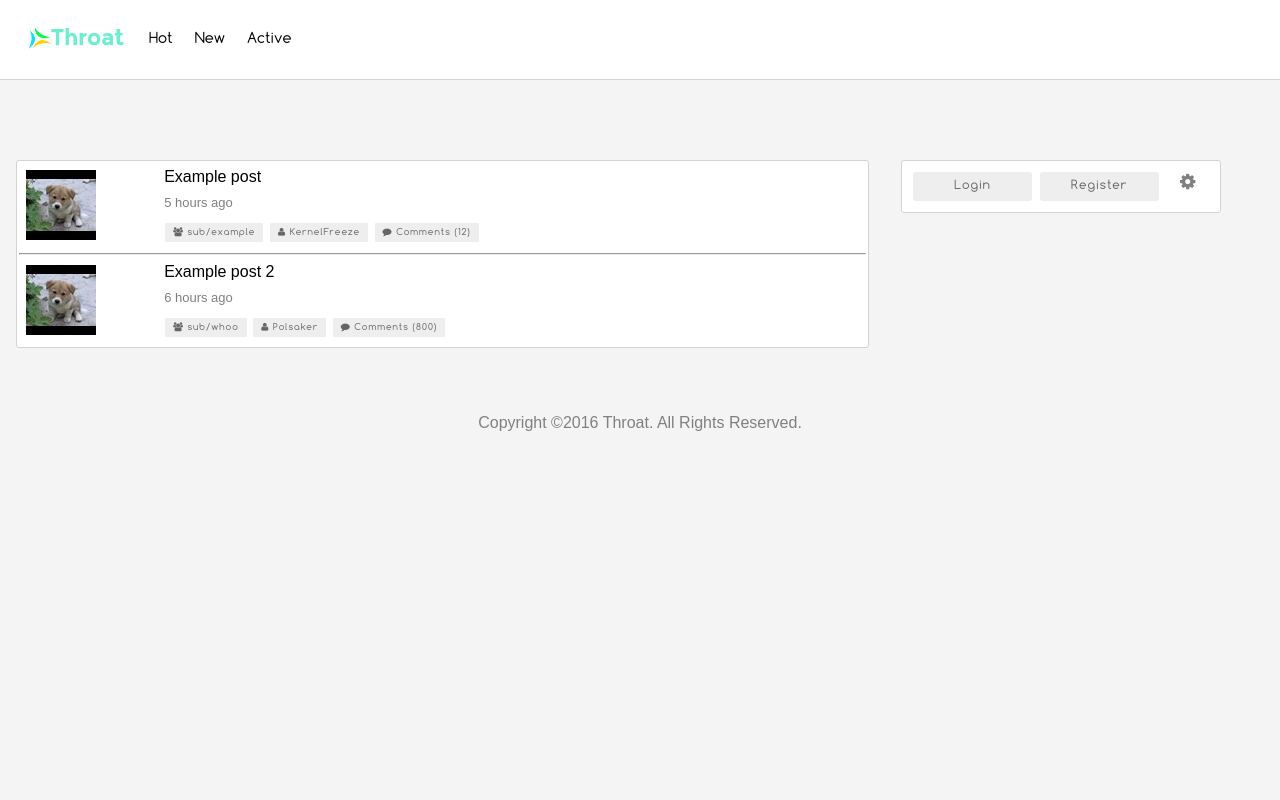
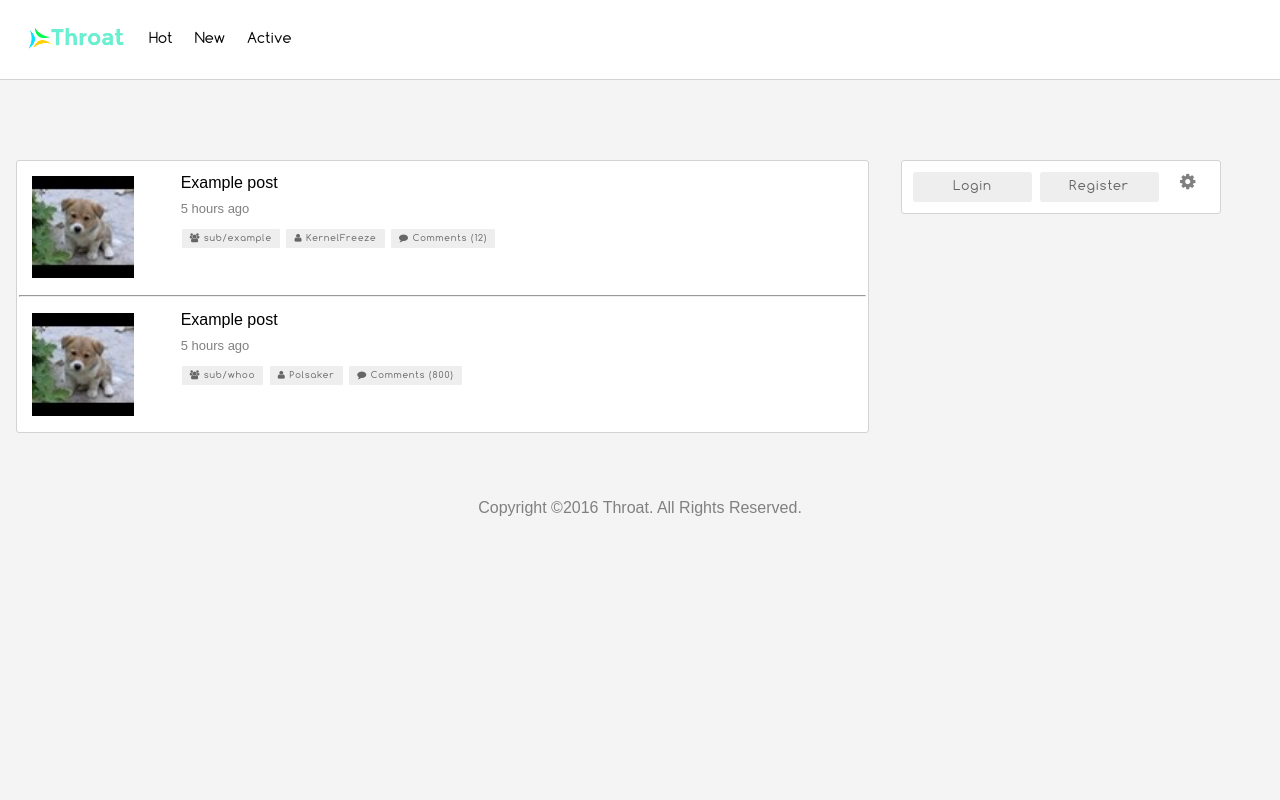
Before and after one commit to Phuks-co/throat, a Flask app: page / in a window 1280 px wide. Run offline with Flask 2, Linux system fonts and the light colour scheme.

Commit message:
Better use of space

```diff
--- a/static/css/style.css
+++ b/static/css/style.css
@@ -109,6 +109,7 @@ footer {
 }
 html, body {
   overflow-x: hidden;
+  height:100%;
 }
 body {
   color: black;
@@ -233,7 +234,20 @@ nav ul li a:hover {
 .post .container {
   margin: 0px;
 }
-
+.post .image {
+  float: left;
+  margin: 0.5em;
+  width: 16%;
+}
+.post .image img {
+  width: 8vmax;
+  height: 8vmax;
+}
+.post .main {
+  float: left;
+  margin: 0.5em;
+  width: 70%;
+}
 /*
   Buttons
 */
@@ -245,12 +259,14 @@ a.btn {
   background-color: #eee;
   letter-spacing: 1px;
   font-size: 12px;
+  font-size: 1vmax;
   padding: 8px 10px;
   border-radius: 5px;
   -moz-border-radius: 5px;
   -webkit-border-radius: 5px;
   font-family: ComfortaaRegular;
   border: solid white 2px;
+  text-align: center;
 }
 a.btn:hover {
   background-color: #e3e3e3;
--- a/templates/index.html
+++ b/templates/index.html
@@ -4,11 +4,11 @@
 {% block content %}
 {{ super() }}
     {# Insert something here... #}
-    <article class="post row">
-      <div class="col-2">
+    <article class="post">
+      <div class="image">
         <a href="#"><img src="{{url_for('static', filename='test.jpg')}}" alt="Thumbnail"/></a>
       </div>
-      <div class="col-10">
+      <div class="main">
         <a class="title" href="#">Example post</a>
         <p class="author">5 hours ago</p>
         <p class="container">
@@ -19,13 +19,13 @@
       </div>
     </article>
     <hr>
-    <article class="post row">
-      <div class="col-2">
+    <article class="post">
+      <div class="image">
         <a href="#"><img src="{{url_for('static', filename='test.jpg')}}" alt="Thumbnail"/></a>
       </div>
-      <div class="col-10">
-        <a class="title" href="#">Example post 2</a>
-        <p class="author">6 hours ago</p>
+      <div class="main">
+        <a class="title" href="#">Example post</a>
+        <p class="author">5 hours ago</p>
         <p class="container">
           <a href="#" class="btn small"><i class="fa fa-users" aria-hidden="true"></i> sub/whoo</a>
           <a href="#" class="btn small"><i class="fa fa-user" aria-hidden="true"></i> Polsaker</a>
```
